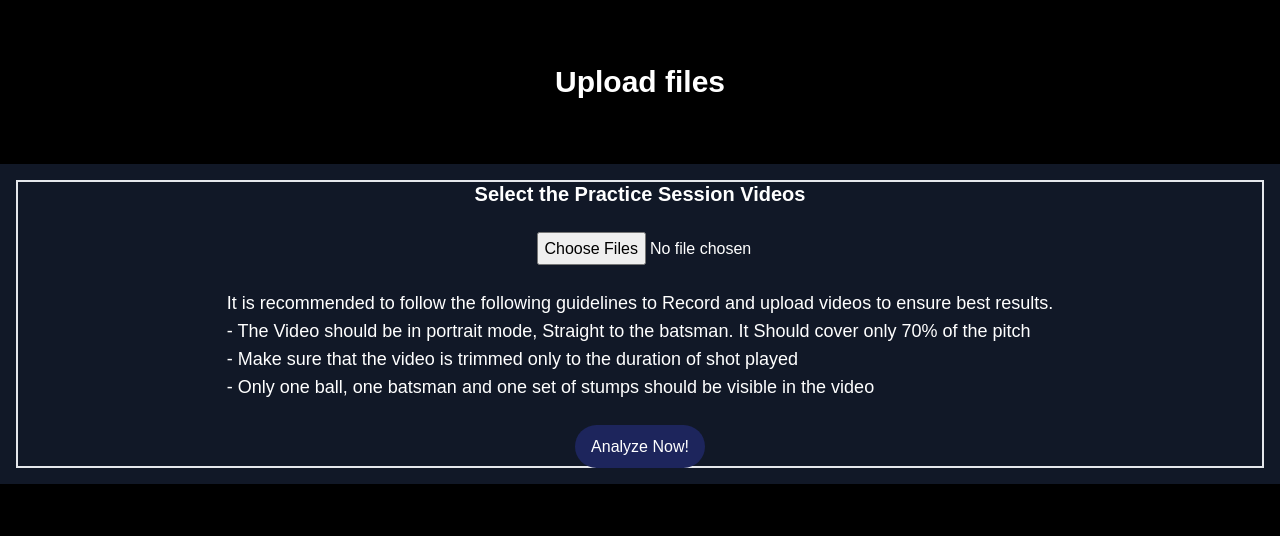
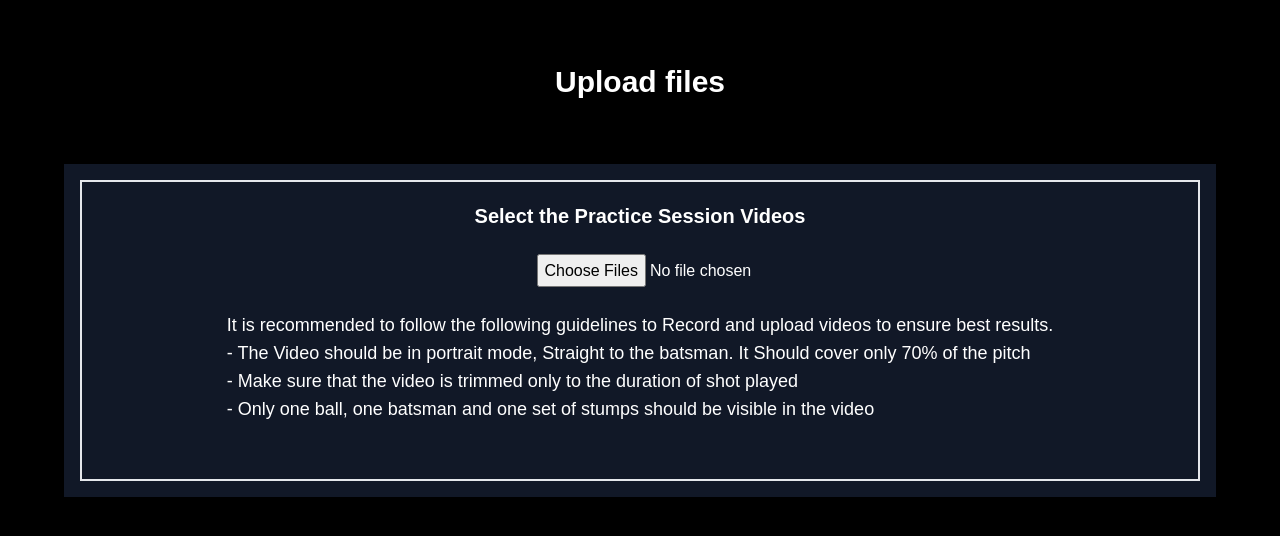
Before and after one commit to roshie/cricto-1, a React (Create React App) app: page /upload in a window 1280 px wide. Shown: the top 536 px of the page. Built offline with nearby package versions, Linux system fonts and the light colour scheme.

Commit message:
tinkering

```diff
--- a/src/components/Home/Home.jsx
+++ b/src/components/Home/Home.jsx
@@ -10,14 +10,13 @@ export default function Home() {
   }, []);
 
   return (
-    <div className="navbar">
+    <div className="mt-[8rem]">
       <div className=" flex justify-center w-full text-3xl text-white font-bold">
         <h1>Cricto</h1>
       </div>
-      <div className="container ">
-        <div className=" flex align-middle text-4xl mt-[2rem] text-white">
-          <h2>Welcome to Cricto!</h2>
-        </div>
+      <div className="text-center text-xs">Shot Analysis System</div>
+      <div className="text-center text-4xl mt-[2rem] text-white">
+        <h2>Welcome to Cricto!</h2>
       </div>
       <div className="flex justify-center mt-[3rem] mb-[3rem]">
         <img src={Cric} className="w-48 h-48" alt="Cric" />
--- a/src/components/Result/Card.jsx
+++ b/src/components/Result/Card.jsx
@@ -24,7 +24,7 @@ export default function Card(props) {
           <img width={450} src={props.thumbnail_url} alt="gif" />
         </div>
         <div className="col mx-3">
-          <h3 className="font-bold text-4xl my-5">Ball {props.video_id + 1}</h3>
+          <h3 className="font-bold text-4xl my-5">Ball {props.id + 1}</h3>
           <div className="grid grid-cols-1 md:grid-cols-2">
             <div className="col-6 m-3">
               <b>Ball Length:</b>
--- a/src/components/Result/Result.jsx
+++ b/src/components/Result/Result.jsx
@@ -103,8 +103,8 @@ export default function Result() {
             </div>
           </div> */}
           <div>
-            {data.data.map((card) => {
-              return <Card {...card} />;
+            {data.data.map((card, i) => {
+              return <Card {...card} id={i} />;
             })}
           </div>
         </>
--- a/src/components/Upload/Upload.jsx
+++ b/src/components/Upload/Upload.jsx
@@ -44,13 +44,13 @@ export default function Upload() {
   return (
     <div>
       <div>
-        <h1 className="flex justify-center content-center mt-[4rem] font-bold text-3xl ">
+        <h1 className="flex justify-center content-center mt-[4rem] font-bold text-3xl">
           Upload files
         </h1>
       </div>
-      <div className="flex flex-col justify-center content-center mt-[4rem] bg-gray-900 p-4 w-full h-[20rem]">
+      <div className="flex flex-col justify-center content-center m-[4rem] bg-gray-900 p-4">
         <div className="flex flex-col items-center h-full border-2 justify-center gap-6">
-          <p className="text-xl font-bold">
+          <p className="text-xl font-bold mt-5">
             Select the Practice Session Videos
           </p>
           <input
@@ -113,7 +113,8 @@ export default function Upload() {
               </p>
             </>
           )}
-          <div>
+          <div className="my-4">
+            {selectedFiles.length > 0 && (
               <button
                 type="button"
                 disabled={loading}
@@ -131,6 +132,7 @@ export default function Upload() {
                   "Analyze Now!"
                 )}
               </button>
+            )}
           </div>
         </div>
       </div>
```
Lines whose indentation alone changed are shown as unchanged.
